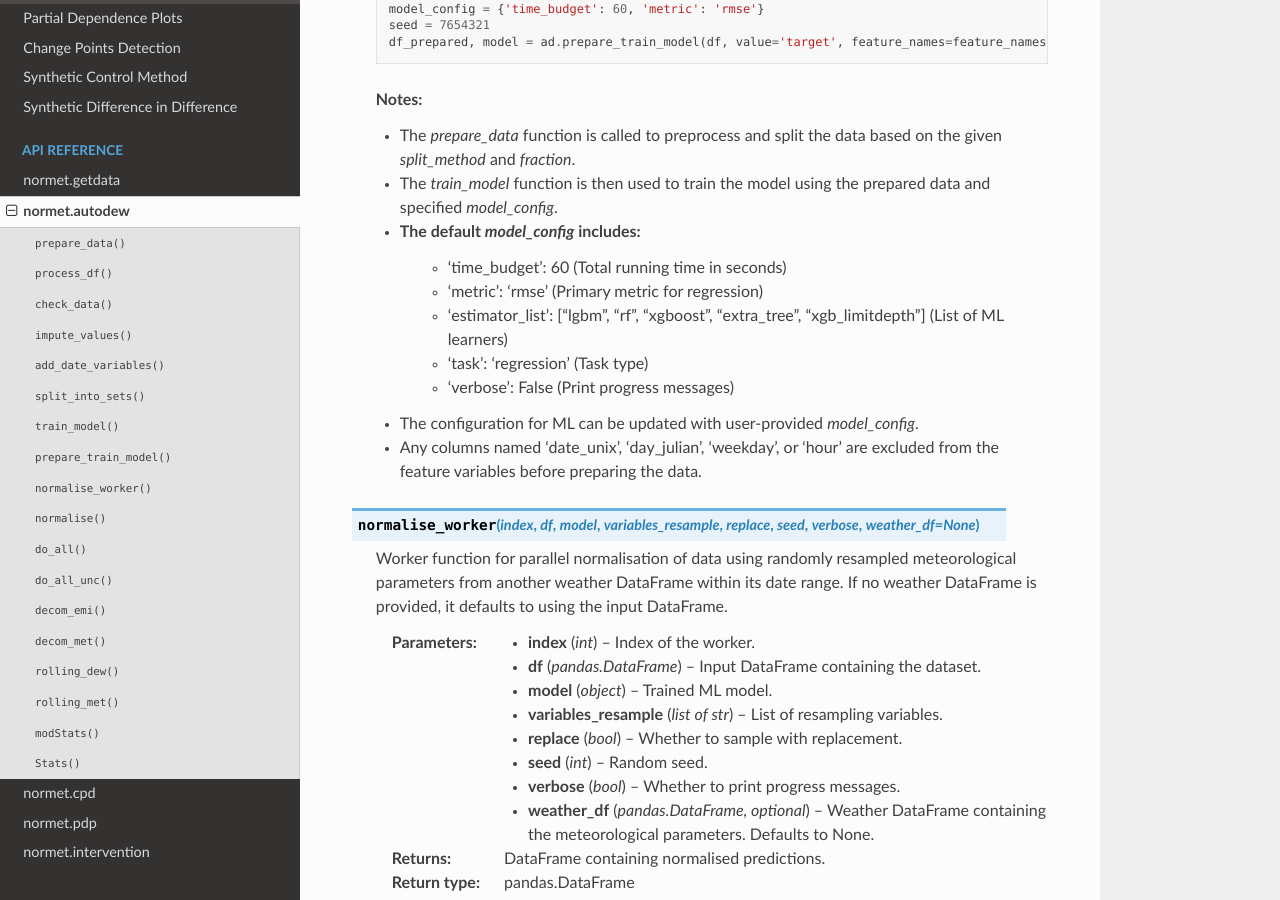
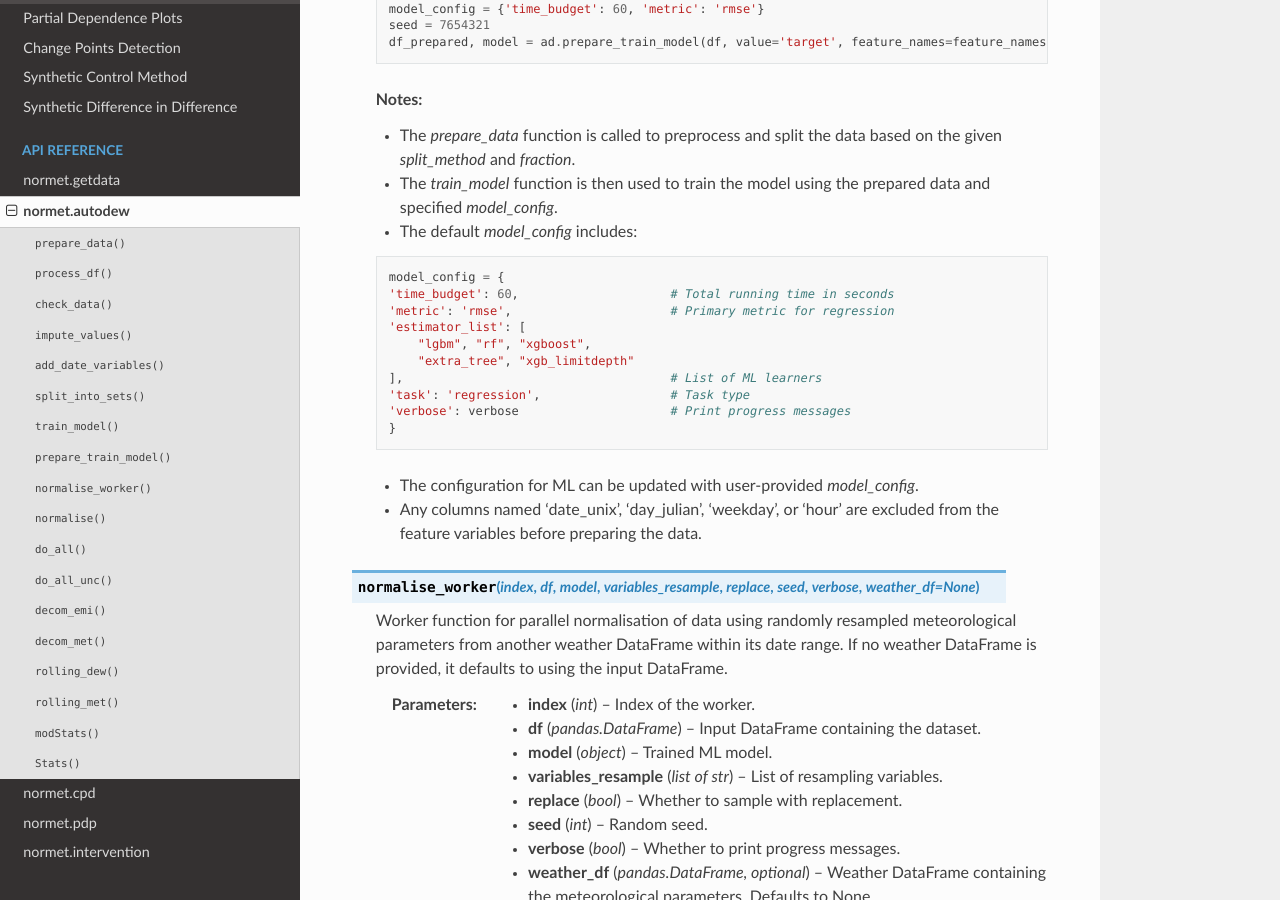
Before and after one commit to m-edal/normet, a Sphinx documentation site: the page built from docs/autodew.rst, in a window 1280 px wide and 900 px high, scrolled down 6176 px. Built offline with Sphinx 7.4.7 and the Read the Docs theme 2.0.0, drawn with Linux system fonts in a browser that asks for light colours; some of the changed text lies outside the part shown.

Commit message:
Update autodew.rst

```diff
--- a/docs/autodew.rst
+++ b/docs/autodew.rst
@@ -318,11 +318,20 @@ normet.autodew
     - The `prepare_data` function is called to preprocess and split the data based on the given `split_method` and `fraction`.
     - The `train_model` function is then used to train the model using the prepared data and specified `model_config`.
     - The default `model_config` includes:
-        - 'time_budget': 60 (Total running time in seconds)
-        - 'metric': 'rmse' (Primary metric for regression)
-        - 'estimator_list': ["lgbm", "rf", "xgboost", "extra_tree", "xgb_limitdepth"] (List of ML learners)
-        - 'task': 'regression' (Task type)
-        - 'verbose': False (Print progress messages)
+
+    .. code-block:: python
+
+        model_config = {
+        'time_budget': 60,                     # Total running time in seconds
+        'metric': 'rmse',                      # Primary metric for regression
+        'estimator_list': [
+            "lgbm", "rf", "xgboost",
+            "extra_tree", "xgb_limitdepth"
+        ],                                     # List of ML learners
+        'task': 'regression',                  # Task type
+        'verbose': verbose                     # Print progress messages
+        }
+
     - The configuration for ML can be updated with user-provided `model_config`.
     - Any columns named 'date_unix', 'day_julian', 'weekday', or 'hour' are excluded from the feature variables before preparing the data.
 
```
Also changed, not shown: other parts of docs/autodew.rst (+2 -2 lines).
